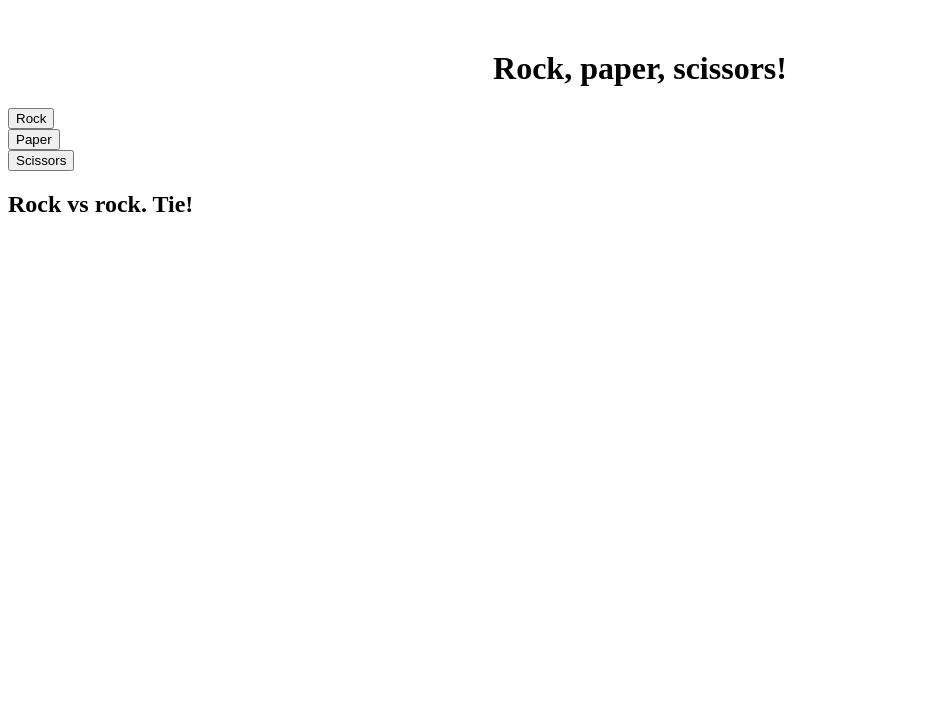
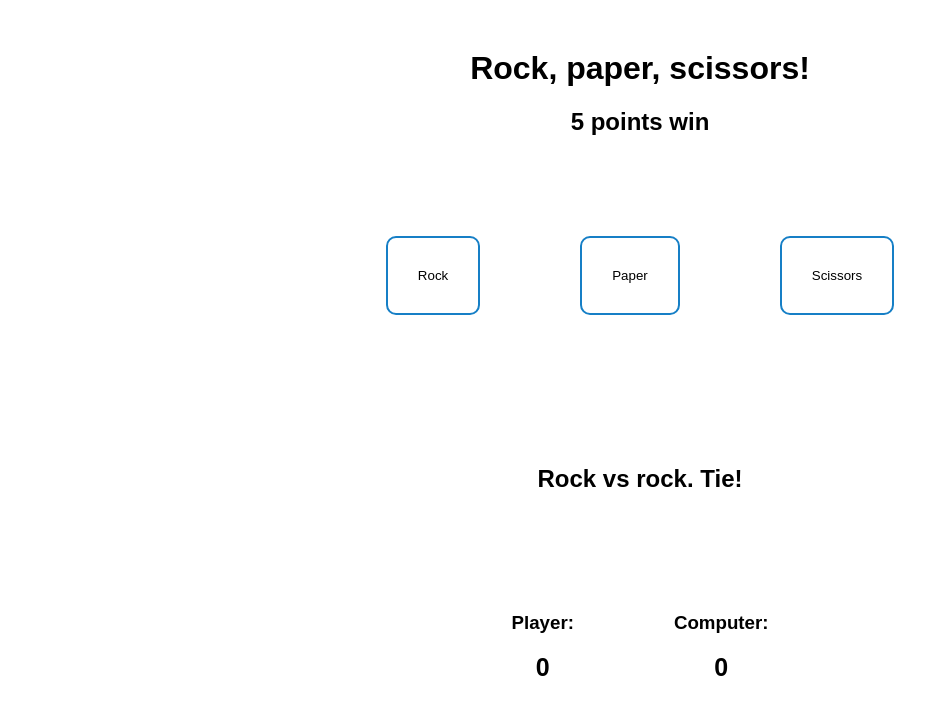
Before and after one commit to disenarob/rock-paper-scissors, a plain HTML site: page index.html in a window 1280 px wide. Both pictures are taken after a click on the button "Rock". Shown: the whole page, without its empty margins (0-949 px from the left). Drawn offline with Linux system fonts and the light colour scheme.

Commit message:
finalized the project

```diff
--- a/index.html
+++ b/index.html
@@ -1,5 +1,6 @@
 <!DOCTYPE html>
 <html lang="en">
+
 <head>
     <meta charset="UTF-8">
     <meta http-equiv="X-UA-Compatible" content="IE=edge">
@@ -8,10 +9,12 @@
     <link rel="stylesheet" href="style.css">
 
 </head>
+
 <body>
     <div class="game">
-    <h1>Rock, paper, scissors!</h1>
-    </div>
+        <h1>Rock, paper, scissors!</h1>
+        <h2>5 points win</h2>
+
 
     <div class="button-flex">
         <div class="button">
@@ -25,6 +28,18 @@
         </div>
     </div>
     <h2 id="message"></h2>
+
+    <div id="results" class="results">
+        <div>
+            <h3>Player:</h3>
+            <span id="player-score"></span>
+        </div>
+        <div>
+            <h3>Computer:</h3>
+            <span id="computer-score"></span>
+        </div>
+    </div>
     <script src="script.js"></script>
 </body>
+
 </html>
--- a/script.js
+++ b/script.js
@@ -6,6 +6,8 @@ rockBtn.addEventListener("click", () => game("Rock"));
 paperBtn.addEventListener("click", () => game("Paper"));
 scissorsBtn.addEventListener("click", () => game("Scissors"));
 
+let playerCount = 0;
+let computerCount = 0;
 
 function computerPlay(){
     let draw = "";
@@ -35,22 +37,26 @@ function playRound(playerSelection, computerSelection){
                     break;
                 case "Paper":
                     message = "Paper beats rock. Computer wins!";
+                    computerCount++;
                     break;
                 case  "Scissors":
                     message = "Rock beats scissors. Player wins!";
+                    playerCount++;
                     break;
             }
         break;
         case "Paper":
             switch (computerSelection){
                 case "Rock":
-                    message = "Paper beats rock. Player wins!!";
+                    message = "Paper beats rock. Player wins!";
+                    playerCount++;
                     break;
                 case "Paper":
                     message = "Paper vs paper. Tie!";
                     break;
                 case  "Scissors":
                     message = "Scissors beats paper. Computer wins!";
+                    computerCount++;
                     break;
             }
             break;
@@ -58,9 +64,11 @@ function playRound(playerSelection, computerSelection){
             switch(computerSelection){
                 case "Rock":
                     message = "Rock beats scissors. Computer wins!";
+                    computerCount++;
                     break;
                 case "Paper":
                     message = "Scissors beats paper. Player wins!";
+                    playerCount++;
                     break;
                 case  "Scissors":
                     message = "Scisors vs scissors. Tie!";
@@ -74,8 +82,33 @@ function playRound(playerSelection, computerSelection){
 
 function displayMessage(msg){
     document.getElementById("message").innerHTML = msg;
-    document.getElementById("message").style.display = "block";
+    document.getElementById("message").style.visibility = "visible";
 }
+
+function count(){
+    playerScore = document.getElementById("player-score");
+    computerScore = document.getElementById("computer-score");
+
+    if(playerCount >= 5){
+        playerCount = 0;
+        computerCount = 0;
+        displayMessage("Player wins the game!");
+    }
+    else if(computerCount >= 5){
+        playerCount = 0;
+        computerCount = 0;
+        displayMessage("Computer wins the game!");
+    }
+
+    document.getElementById("results").style.display = "flex";
+    playerScore.innerHTML = playerCount;
+    computerScore.innerHTML = computerCount;
+
+
+}
+
+
 function game(player){
     displayMessage(playRound(player, computerPlay()));
+    count();
 }
--- a/style.css
+++ b/style.css
@@ -1,3 +1,6 @@
+*{
+    font-family: sans-serif;
+}
 .game{
     text-align:center;
     margin-left:auto;
@@ -6,6 +9,38 @@
     padding-left:20%;
     padding-right:20%;
 }
+h2{
+    margin-bottom:50px;
+}
+.button-flex{
+    display: flex;
+    justify-content: center;
+    margin-bottom: 100px;
+}
+button{
+    margin:50px;
+    padding:30px;
+    background: #fff;
+    border:2px solid #167fc6;
+    border-radius:10px;
+}
+button:hover{
+    cursor: pointer;
+    color: #fff;
+    background: #167fc6;
+}
 #message{
-    display:none;
+    visibility: hidden;
+    text-align: center;
 }
+.results{
+    display: none;
+    justify-content: center;
+}
+.results div{
+    padding: 50px;
+}
+.results span{
+    font-size:25px;
+    font-weight:bold;
+}
```
